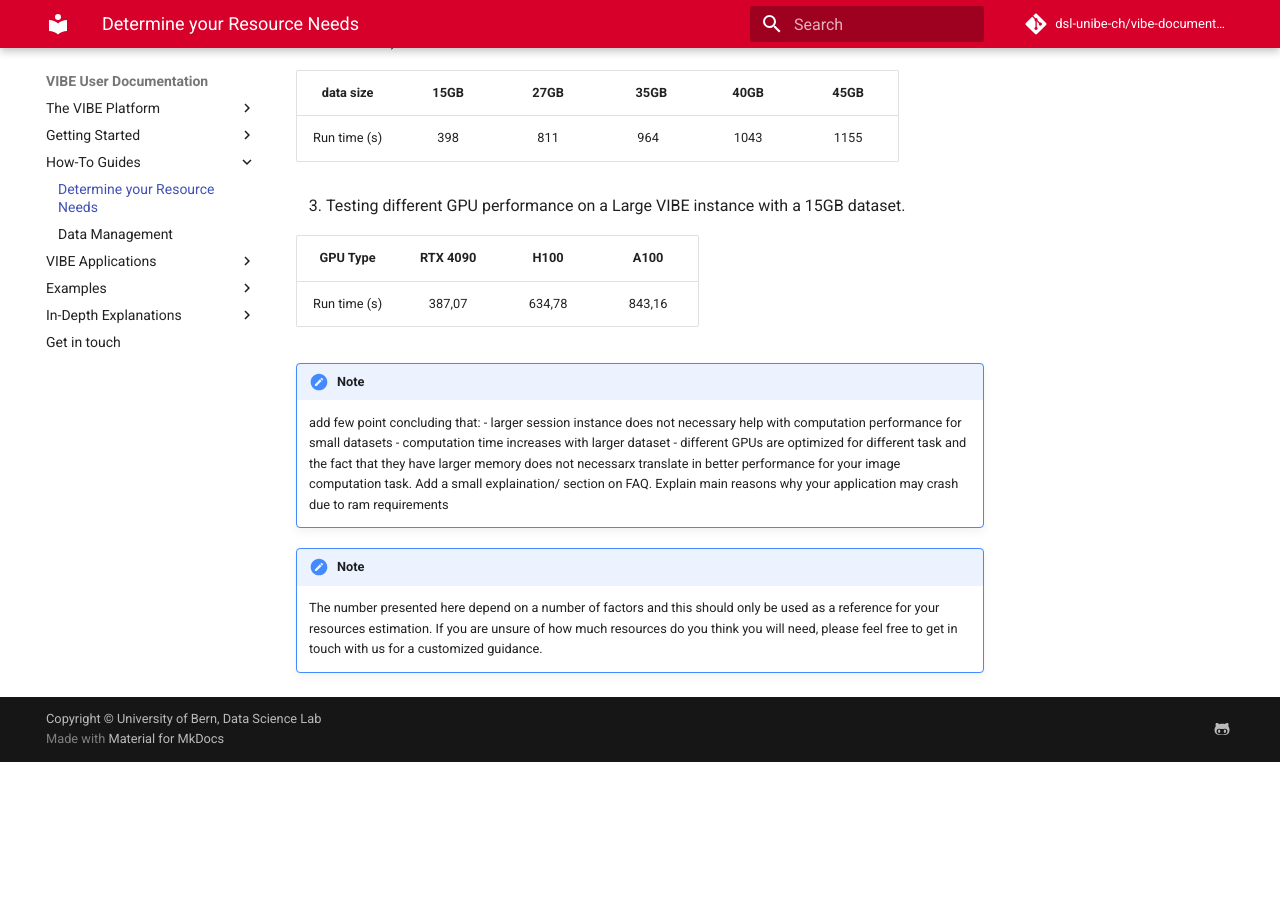
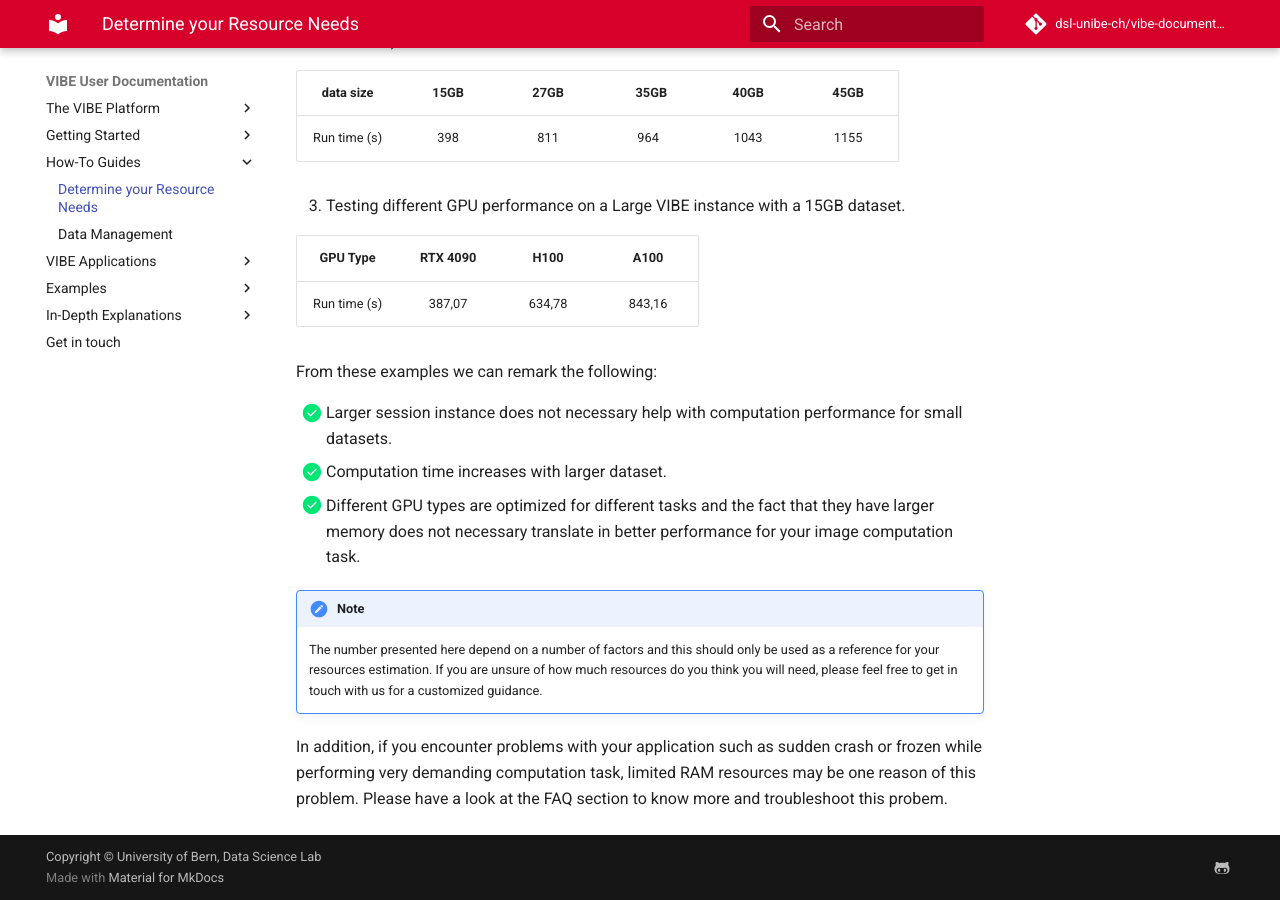
Before and after one commit to dsl-unibe-ch/vibe-documentation, an MkDocs documentation site: the page built from docs/how-to-guides/determine-your-resource-needs.md, in a window 1280 px wide and 900 px high, scrolled down 573 px. Built offline with MkDocs 1.6.1 and Material for MkDocs 9.7.7, drawn with Linux system fonts in a browser that asks for light colours; comment, search, counter and statistics services are not loaded; before the commit the page ends 1335 px from its top, so only the background shows below that.

Commit message:
add remarks on benchmark

```diff
--- a/docs/how-to-guides/determine-your-resource-needs.md
+++ b/docs/how-to-guides/determine-your-resource-needs.md
@@ -30,13 +30,14 @@
 |  Run time (s)  | 387,07 | 634,78 | 843,16 |
 
 
-!!! Note for me
-    add few point concluding that:
-    - larger session instance does not necessary help with computation performance for small datasets
-    - computation time increases with larger dataset
-    - different GPUs are optimized for different task and the fact that they have larger memory does not necessarx translate in better performance for your image computation task.
-    Add a small explaination/ section on FAQ. Explain main reasons why your application may crash due to ram requirements
+From these examples we can remark the following:
+
+- [x] Larger session instance does not necessary help with computation performance for small datasets.
+- [x] Computation time increases with larger dataset.
+- [x] Different GPU types are optimized for different tasks and the fact that they have larger memory does not necessary translate in better performance for your image computation task.
 
 
 !!! NOTE
     The number presented here depend on a number of factors and this should only be used as a reference for your resources estimation. If you are unsure of how much resources do you think you will need, please feel free to get in touch with us for a customized guidance.
+
+In addition, if you encounter problems with your application such as sudden crash or frozen while performing very demanding computation task, limited RAM resources may be one reason of this problem. Please have a look at the FAQ section to know more and troubleshoot this probem.
```
